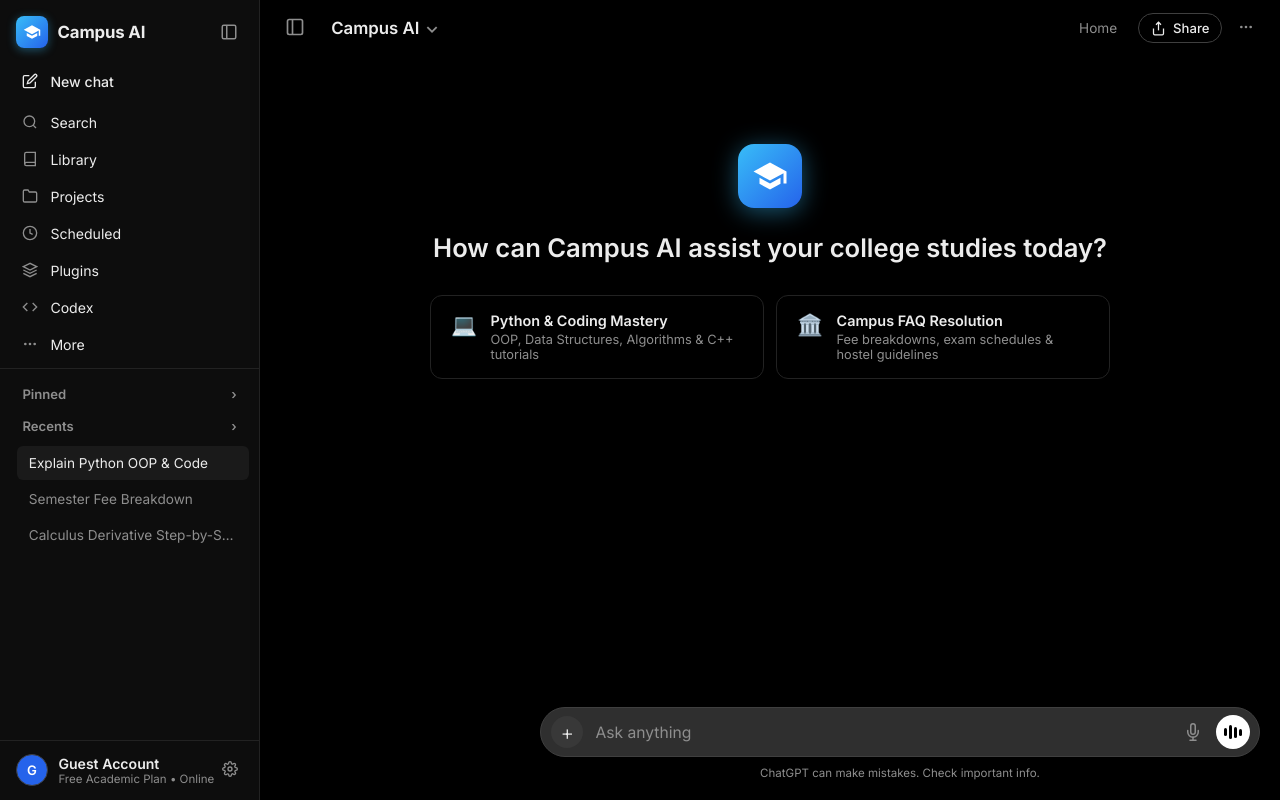
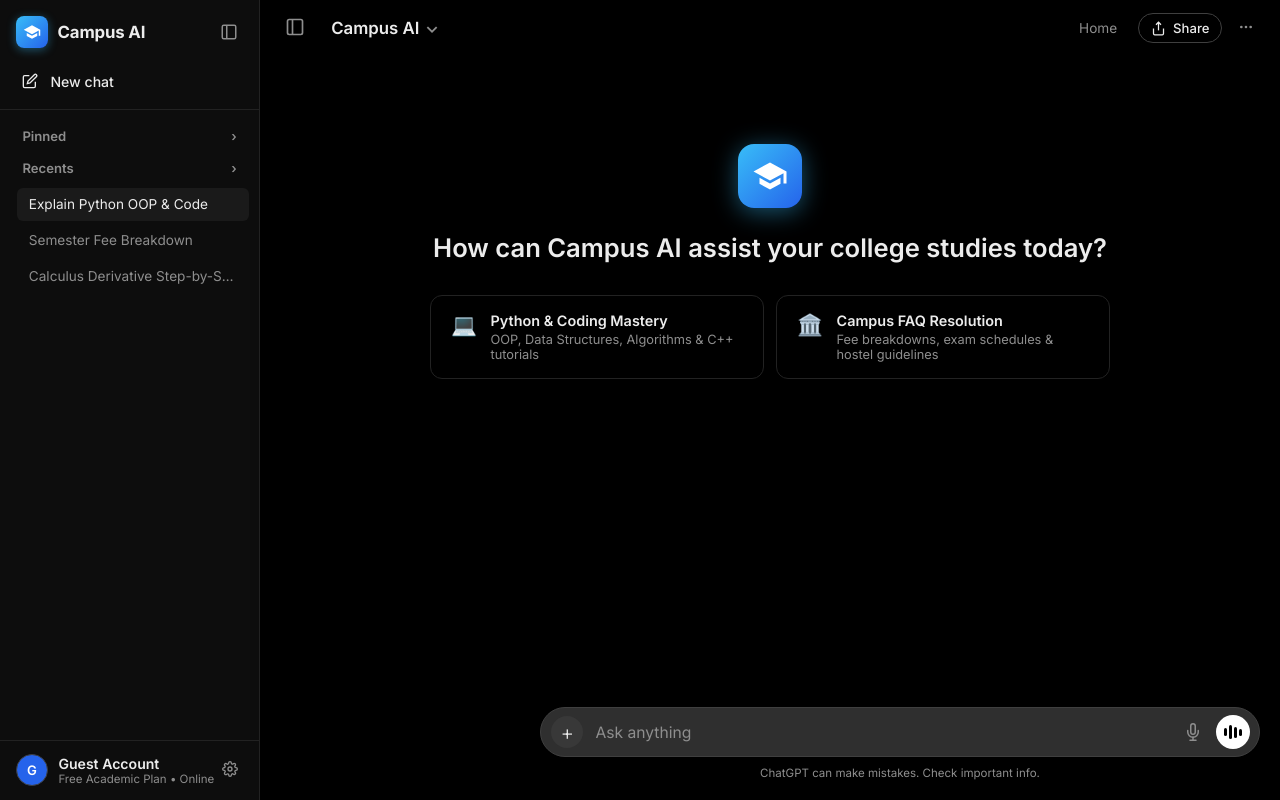
Before and after one commit to mdanasnurani/campus-ai-chatbot, a Flask app: page /app in a window 1280 px wide. Run offline with Flask 3, Linux system fonts and the light colour scheme.

Commit message:
refactor: Remove generic navigation sections (Search, Library, Projects, Scheduled, Plugins, Codex, More) from sidebar (v17.0)

```diff
--- a/templates/chat.html
+++ b/templates/chat.html
@@ -8,8 +8,8 @@
     <link rel="preconnect" href="https://fonts.googleapis.com">
     <link rel="preconnect" href="https://fonts.gstatic.com" crossorigin>
     <link href="https://fonts.googleapis.com/css2?family=Inter:wght@300;400;500;600;700&family=Outfit:wght@400;500;600;700;800;900&display=swap" rel="stylesheet">
-    <!-- Cache-Busted Custom Stylesheet v16.0 (Campus AI Branded Reference Clone Layout) -->
-    <link rel="stylesheet" href="/static/css/style.css?v=16.0">
+    <!-- Cache-Busted Custom Stylesheet v17.0 (Clean Minimalist Sidebar Layout) -->
+    <link rel="stylesheet" href="/static/css/style.css?v=17.0">
     <!-- Marked.js for Full Markdown Rendering Support -->
     <script src="https://cdn.jsdelivr.net/npm/marked/marked.min.js"></script>
 </head>
@@ -37,34 +37,6 @@
                     <svg viewBox="0 0 24 24" width="16" height="16" stroke="currentColor" stroke-width="2" fill="none"><path d="M11 4H4a2 2 0 0 0-2 2v14a2 2 0 0 0 2 2h14a2 2 0 0 0 2-2v-7"></path><path d="M18.5 2.5a2.121 2.121 0 0 1 3 3L12 15l-4 1 1-4 9.5-9.5z"></path></svg>
                     <span>New chat</span>
                 </button>
-                <a href="#" class="nav-item">
-                    <svg viewBox="0 0 24 24" width="16" height="16" stroke="currentColor" stroke-width="2" fill="none"><circle cx="11" cy="11" r="8"></circle><line x1="21" y1="21" x2="16.65" y2="16.65"></line></svg>
-                    <span>Search</span>
-                </a>
-                <a href="#" class="nav-item">
-                    <svg viewBox="0 0 24 24" width="16" height="16" stroke="currentColor" stroke-width="2" fill="none"><path d="M4 19.5A2.5 2.5 0 0 1 6.5 17H20"></path><path d="M6.5 2H20v20H6.5A2.5 2.5 0 0 1 4 19.5v-15A2.5 2.5 0 0 1 6.5 2z"></path></svg>
-                    <span>Library</span>
-                </a>
-                <a href="#" class="nav-item">
-                    <svg viewBox="0 0 24 24" width="16" height="16" stroke="currentColor" stroke-width="2" fill="none"><path d="M22 19a2 2 0 0 1-2 2H4a2 2 0 0 1-2-2V5a2 2 0 0 1 2-2h5l2 3h9a2 2 0 0 1 2 2z"></path></svg>
-                    <span>Projects</span>
-                </a>
-                <a href="#" class="nav-item">
-                    <svg viewBox="0 0 24 24" width="16" height="16" stroke="currentColor" stroke-width="2" fill="none"><circle cx="12" cy="12" r="10"></circle><polyline points="12 6 12 12 16 14"></polyline></svg>
-                    <span>Scheduled</span>
-                </a>
-                <a href="#" class="nav-item">
-                    <svg viewBox="0 0 24 24" width="16" height="16" stroke="currentColor" stroke-width="2" fill="none"><polygon points="12 2 2 7 12 12 22 7 12 2"></polygon><polyline points="2 17 12 22 22 17"></polyline><polyline points="2 12 12 17 22 12"></polyline></svg>
-                    <span>Plugins</span>
-                </a>
-                <a href="#" class="nav-item">
-                    <svg viewBox="0 0 24 24" width="16" height="16" stroke="currentColor" stroke-width="2" fill="none"><polyline points="16 18 22 12 16 6"></polyline><polyline points="8 6 2 12 8 18"></polyline></svg>
-                    <span>Codex</span>
-                </a>
-                <a href="#" class="nav-item">
-                    <svg viewBox="0 0 24 24" width="16" height="16" stroke="currentColor" stroke-width="2" fill="none"><circle cx="12" cy="12" r="1"></circle><circle cx="19" cy="12" r="1"></circle><circle cx="5" cy="12" r="1"></circle></svg>
-                    <span>More</span>
-                </a>
             </div>
 
             <div class="sidebar-section chat-history-section">
```
